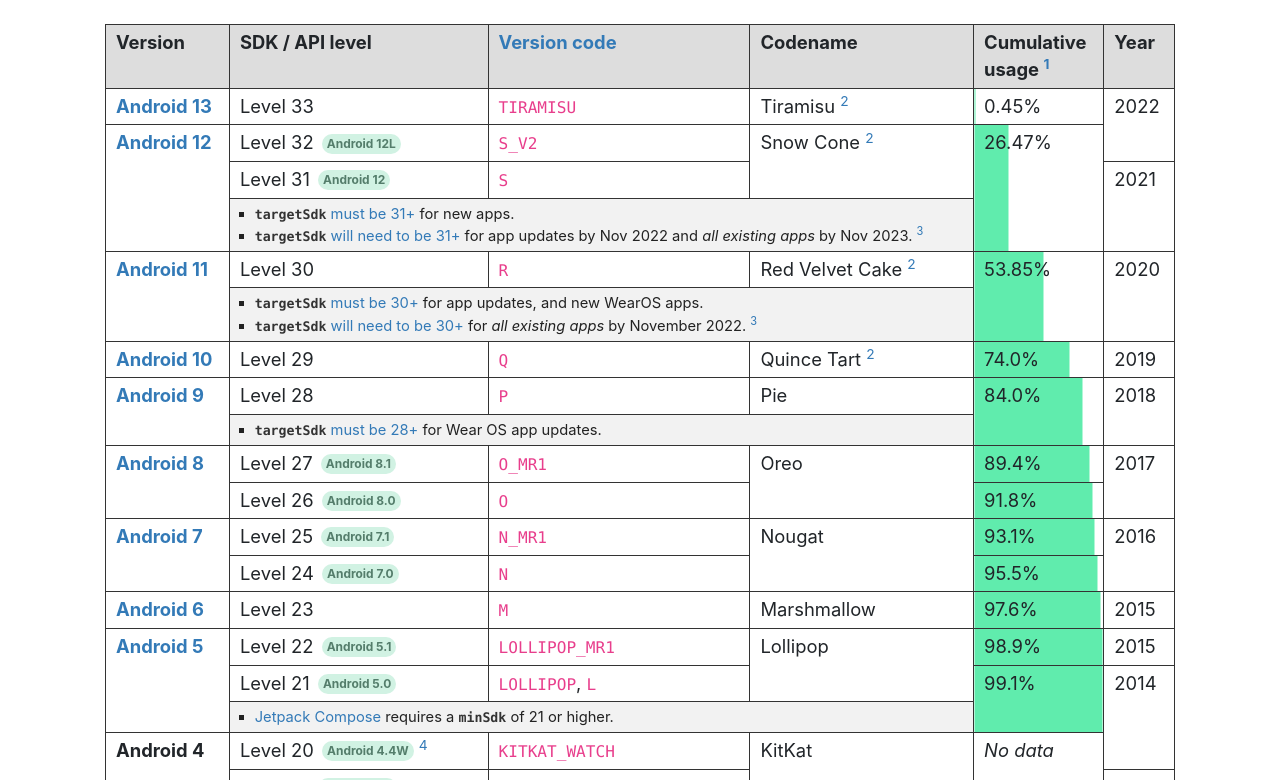
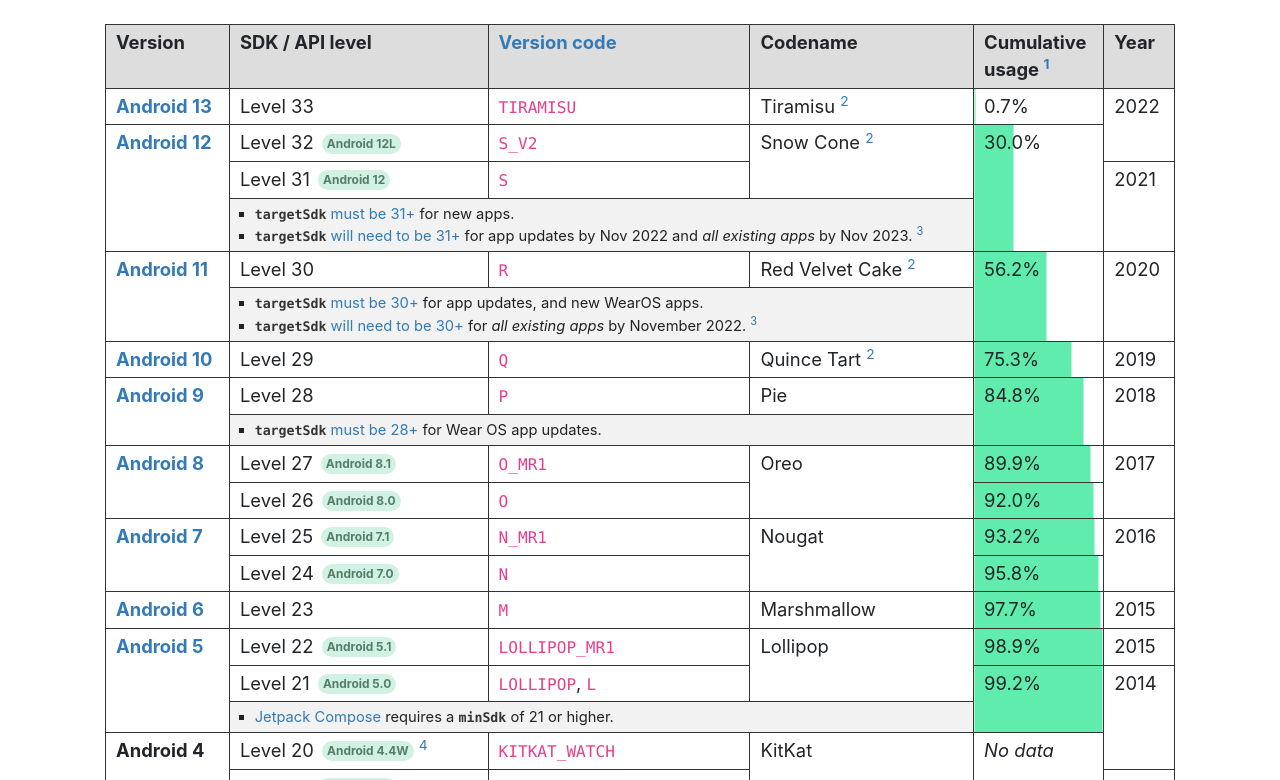
Before and after one commit to ebelinski/apilevels, a Jekyll site: the page built from index.md, in a window 1280 px wide. Shown: the part 215-995 px from the top of the page. Built offline with Jekyll 4.4.1, drawn with Linux system fonts in a browser that asks for light colours; comment, search, counter and statistics services are not loaded.

Commit message:
Updated usage figures.

```diff
--- a/index.md
+++ b/index.md
@@ -33,7 +33,7 @@
       Tiramisu
       <sup id="fnref:2"><a href="#fn:2" class="footnote">2</a></sup>
     </td>
-    {% include progress-cell.html rowspan=1 percentage=0.45 %}
+    {% include progress-cell.html rowspan=1 percentage=0.7 %}
     <td rowspan="2">2022</td>
   </tr>
   <tr>
@@ -49,7 +49,7 @@
       Snow Cone
       <sup id="fnref:2"><a href="#fn:2" class="footnote">2</a></sup>
     </td>
-    {% include progress-cell.html rowspan=3 percentage=26.47 %}
+    {% include progress-cell.html rowspan=3 percentage=30.0 %}
   </tr>
   <tr>
     <td>Level 31 <span class="subversion">Android 12</span></td>
@@ -72,7 +72,7 @@
       Red Velvet Cake
       <sup id="fnref:2"><a href="#fn:2" class="footnote">2</a></sup>
     </td>
-    {% include progress-cell.html rowspan=2 percentage=53.85 %}
+    {% include progress-cell.html rowspan=2 percentage=56.2 %}
     <td rowspan="2">2020</td>
   </tr>
   <tr class="table-notes"><td colspan="3">
@@ -91,7 +91,7 @@
       Quince Tart
       <sup id="fnref:2"><a href="#fn:2" class="footnote">2</a></sup>
     </td>
-    {% include progress-cell.html rowspan=1 percentage=74.0 %}
+    {% include progress-cell.html rowspan=1 percentage=75.3 %}
     <td>2019</td>
   </tr>
   <tr>
@@ -101,7 +101,7 @@
     <td>Level 28</td>
     <td><code>P</code></td>
     <td>Pie</td>
-    {% include progress-cell.html rowspan=2 percentage=84.0 %}
+    {% include progress-cell.html rowspan=2 percentage=84.8 %}
     <td rowspan="2">2018</td>
   </tr>
   <tr class="table-notes"><td colspan="3">
@@ -116,13 +116,13 @@
     <td>Level 27 <span class="subversion">Android 8.1</span></td>
     <td><code>O_MR1</code></td>
     <td rowspan="2">Oreo</td>
-    {% include progress-cell.html rowspan=1 percentage=89.4 %}
+    {% include progress-cell.html rowspan=1 percentage=89.9 %}
     <td rowspan="2">2017</td>
   </tr>
   <tr>
     <td>Level 26 <span class="subversion">Android 8.0</span></td>
     <td><code>O</code></td>
-    {% include progress-cell.html rowspan=1 percentage=91.8 %}
+    {% include progress-cell.html rowspan=1 percentage=92.0 %}
   </tr>
   <tr>
     <td rowspan="2">
@@ -131,13 +131,13 @@
     <td>Level 25 <span class="subversion">Android 7.1</span></td>
     <td><code>N_MR1</code></td>
     <td rowspan="2">Nougat</td>
-    {% include progress-cell.html rowspan=1 percentage=93.1 %}
+    {% include progress-cell.html rowspan=1 percentage=93.2 %}
     <td rowspan="2">2016</td>
   </tr>
   <tr>
     <td>Level 24 <span class="subversion">Android 7.0</span></td>
     <td><code>N</code></td>
-    {% include progress-cell.html rowspan=1 percentage=95.5 %}
+    {% include progress-cell.html rowspan=1 percentage=95.8 %}
   </tr>
   <tr>
     <td>
@@ -146,7 +146,7 @@
     <td>Level 23</td>
     <td><code>M</code></td>
     <td>Marshmallow</td>
-    {% include progress-cell.html rowspan=1 percentage=97.6 %}
+    {% include progress-cell.html rowspan=1 percentage=97.7 %}
     <td>2015</td>
   </tr>
   <tr>
@@ -162,7 +162,7 @@
   <tr>
     <td>Level 21 <span class="subversion">Android 5.0</span></td>
     <td><code>LOLLIPOP</code>, <code>L</code></td>
-    {% include progress-cell.html rowspan=2 percentage=99.1 %}
+    {% include progress-cell.html rowspan=2 percentage=99.2 %}
     <td rowspan="3">2014</td>
   </tr>
   <tr class="table-notes"><td colspan="3">
```
Also changed, not shown: 1 other file.
